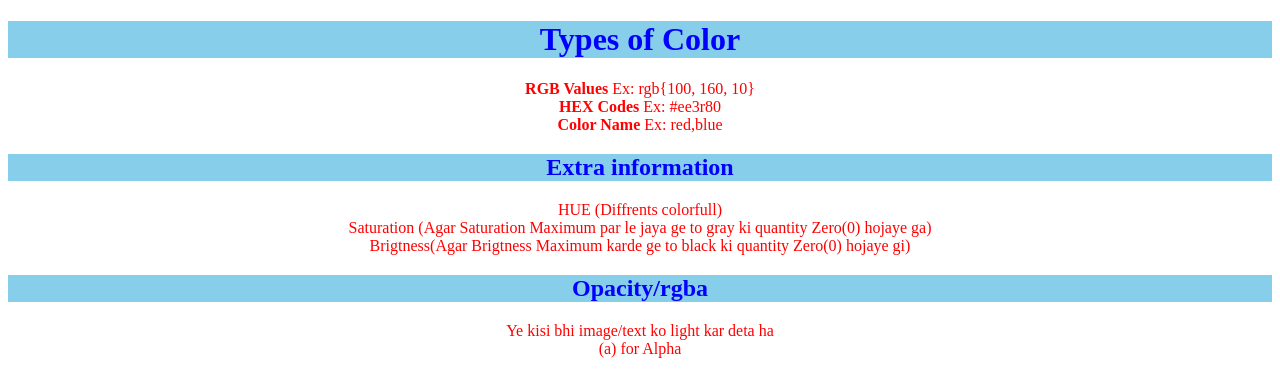
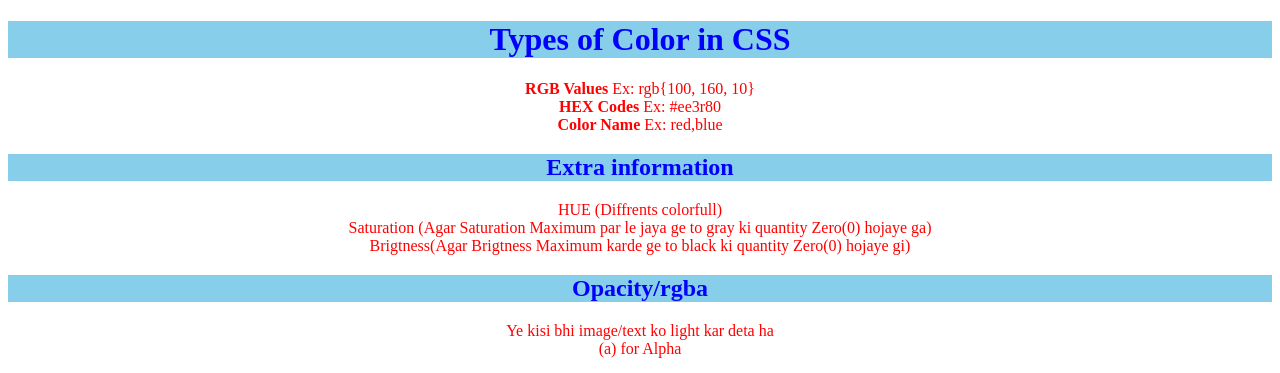
Before and after one commit to Abdulghaffar39/Class-13-Color, a plain HTML site: page index.html in a window 1280 px wide. Shown: the top 373 px of the page. Drawn offline with Linux system fonts and the light colour scheme.

Commit message:
some changings

```diff
--- a/index.html
+++ b/index.html
@@ -10,7 +10,7 @@
 
 <body>
 
-    <h1>Types of Color</h1>
+    <h1>Types of Color in CSS</h1>
     <p>
         <b>RGB Values</b> Ex: rgb{100, 160, 10} <br />
         <b>HEX Codes</b> Ex: #ee3r80 <br />
```
